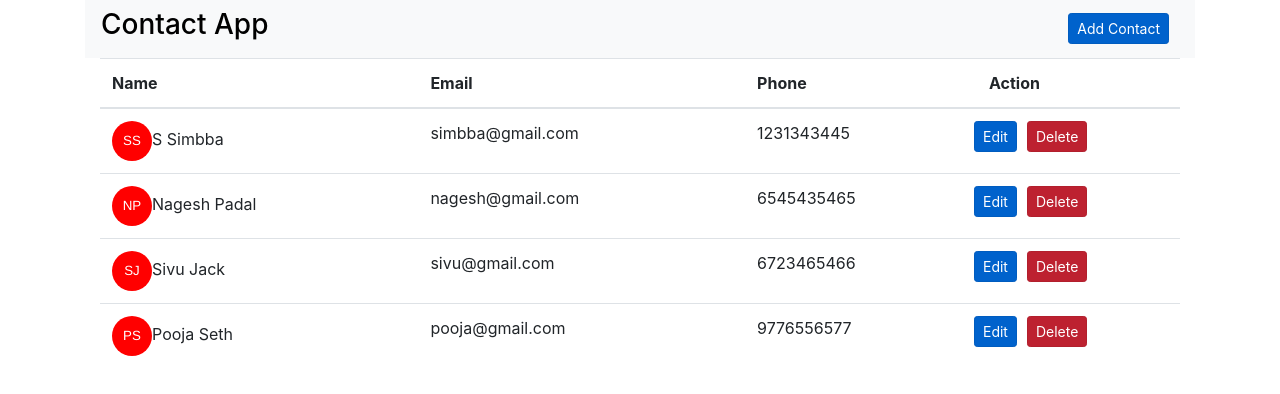
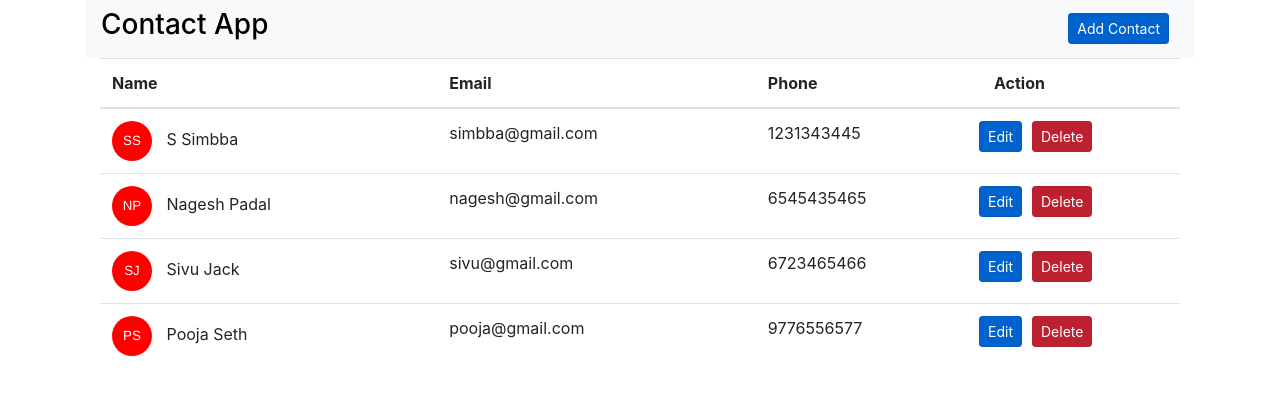
Before and after one commit to npadal848/contact-app, a React (Create React App) app: page / in a window 1280 px wide. Shown: the top 394 px of the page. Built offline with nearby package versions, Linux system fonts and the light colour scheme.

Commit message:
avthar space

```diff
--- a/src/components/contact/RenderContact.js
+++ b/src/components/contact/RenderContact.js
@@ -7,8 +7,8 @@ const renderContact = (props) => {
   return (
     <tr key={id}>
       <td>
-        <Avatar name={name} color="#F00" size={40} round="100%" />
-        {name}
+        <div className="avta"><Avatar name={name} color="#F00"  size={40} round="100%" />
+        </div> {name}
       </td>
       <td>{email} </td>
       <td>{mobileNumber} </td>
--- a/src/index.css
+++ b/src/index.css
@@ -10,3 +10,7 @@ a.link_AppName {
   text-decoration: none;
   color: initial;
 }
+.avta{
+  margin: 0 10px 0 0;
+  display: inline-block;
+}
```
